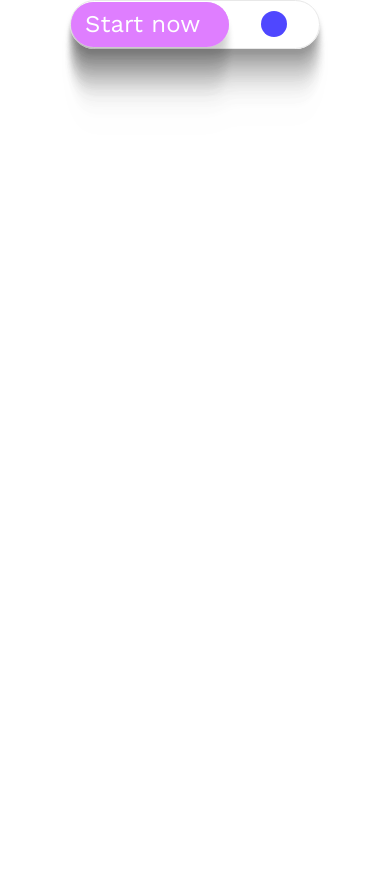
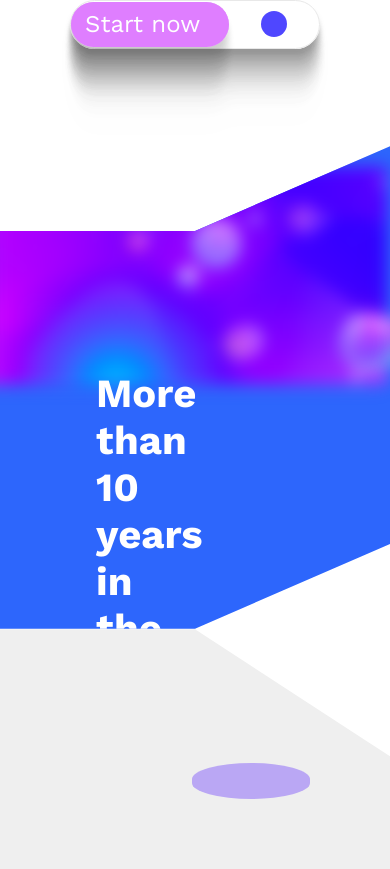
Before and after one commit to yats-vlds/nms-group, a React (Create React App) app: page / in a window 390 px wide. Shown: the part 5355-6224 px from the top of the page. Before the commit the page ends 5501 px from the top, so only its background shows below. Built offline with nearby package versions, Linux system fonts and the light colour scheme.

Commit message:
add ten media

```diff
--- a/src/App.js
+++ b/src/App.js
@@ -21,8 +21,8 @@ function App() {
                 <WhyMe/>
                 <Jobs/>
                 <Form/>
-                {/*<Ten/>*/}
-                {/*<Footer />*/}
+                <Ten/>
+                <Footer />
             </div>
         </Router>
     );
--- a/src/components/Ten.css
+++ b/src/components/Ten.css
@@ -56,3 +56,51 @@
     margin-left: auto;
     margin-right: 33rem;
 }
+
+@media (max-width: 1440px) {
+    .ten__yog {
+        margin-left: 60rem;
+        margin-top: -37rem;
+    }
+
+    .ellipse {
+        margin-right: 13rem;
+    }
+
+    .ten__contentLeftTitle {
+        font-size: 57px;
+    }
+}
+
+@media (max-width: 1024px) {
+    .ten__yog {
+        margin-left: 32rem;
+        margin-top: -48rem;
+        height: 532px;
+        width: 200px;
+    }
+
+    .ellipse {
+        margin-right: 13rem;
+    }
+
+    .ten__contentLeftTitle {
+        font-size: 40px;
+    }
+
+    .tenSloy {
+        min-height: 652px;
+    }
+
+    .ten__contentLeftTitle {
+        padding-top: 14rem;
+        padding-left: 6rem;
+    }
+    .ellipse {
+        margin-right: 5rem;
+        width: 118px;
+    }
+    .ten {
+        min-height: 898px;
+    }
+}
```
